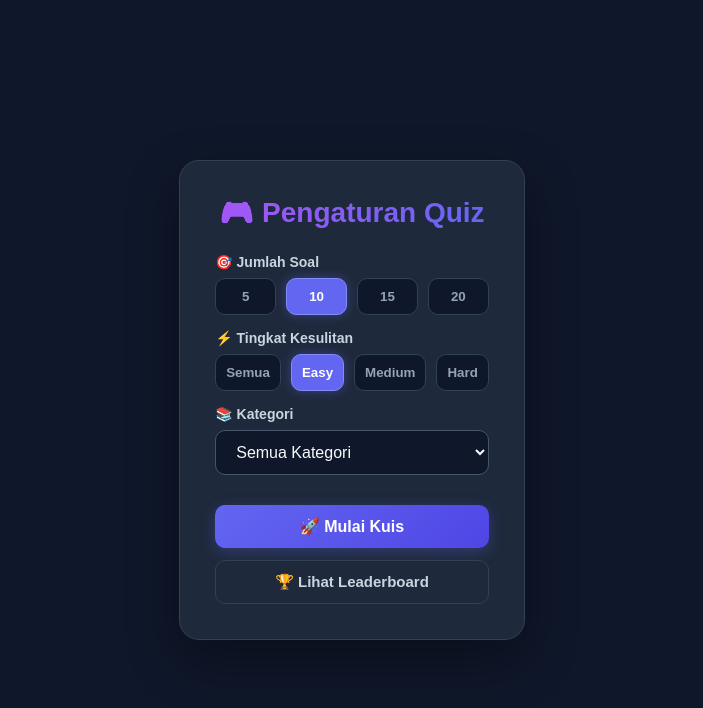
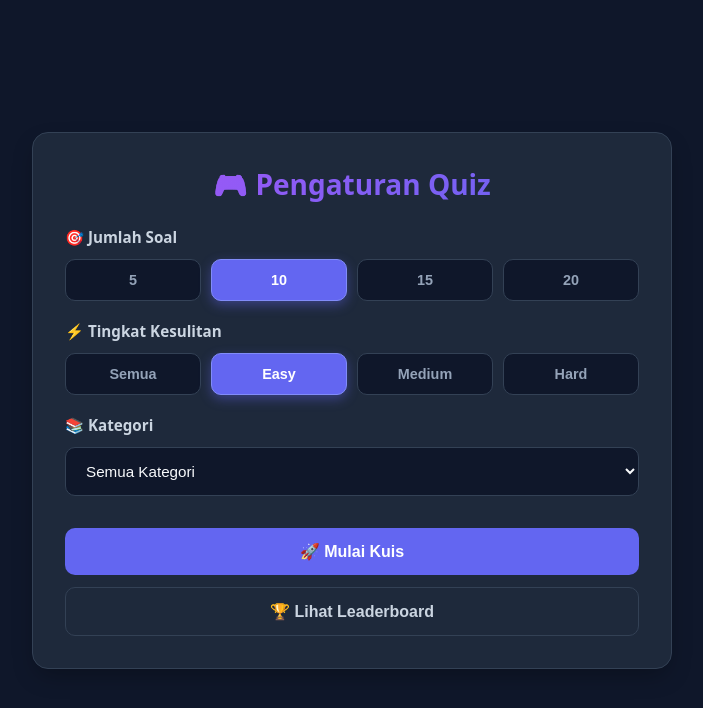
Before and after one commit to Husain-Faqih/quiz-react, a React (Vite) app: page / in a window 1280 px wide. Shown: the top 708 px of the page, without its empty margins (288-991 px from the left). Built offline with nearby package versions, Linux system fonts and the light colour scheme.

Commit message:
style update

```diff
--- a/src/style/global.css
+++ b/src/style/global.css
@@ -1,4 +1,3 @@
-/* Reset & Styling Dasar */
 * {
     margin: 0;
     padding: 0;
@@ -6,9 +5,9 @@
 }
 
 body {
-    font-family: Arial, sans-serif;
+    font-family: system-ui, -apple-system, BlinkMacSystemFont, 'Segoe UI', Roboto, Oxygen, Ubuntu, Cantarell, sans-serif;
     min-height: 100vh;
-    background: #0f172a;
+    background-color: #0f172a;
     color: #f8fafc;
     display: flex;
     justify-content: center;
@@ -16,61 +15,69 @@ body {
     padding: 20px;
 }
 
-.quiz-container {
+#root {
     width: 100%;
-    max-width: 700px;
-    background: #1e293b;
-    padding: 35px;
-    border-radius: 20px;
-    border: 1px solid #334155;
-    box-shadow: 0 20px 50px rgba(0, 0, 0, 0.35);
+    display: flex;
+    justify-content: center;
+    align-items: center;
 }
 
 .quiz-title {
     text-align: center;
-    font-size: 28px;
+    font-size: 1.75rem;
     font-weight: 800;
     background: linear-gradient(135deg, #a855f7, #6366f1);
     -webkit-background-clip: text;
     -webkit-text-fill-color: transparent;
-    margin-bottom: 25px;
+    margin-bottom: 24px;
 }
 
-/* Tombol Umum */
 .main-btn {
-    display: block;
-    width: 100%;
-    padding: 12px 24px;
+    background-color: #6366f1;
+    color: #ffffff;
     border: none;
-    border-radius: 10px;
-    background: linear-gradient(135deg, #6366f1, #4f46e5);
-    color: #ffffff;
-    font-size: 16px;
-    font-weight: bold;
+    padding: 10px 20px;
+    border-radius: 8px;
+    font-size: 0.9rem;
+    font-weight: 600;
     cursor: pointer;
-    box-shadow: 0 4px 15px rgba(99, 102, 241, 0.3);
-    transition: transform 0.2s ease, box-shadow 0.2s ease;
+    transition: background-color 0.2s ease, transform 0.1s ease;
 }
 
-.main-btn:hover {
-    transform: translateY(-2px);
-    box-shadow: 0 6px 20px rgba(99, 102, 241, 0.5);
+.main-btn:hover:not(:disabled) {
+    background-color: #4f46e5;
+    transform: translateY(-1px);
+}
+
+.main-btn:active:not(:disabled) {
+    transform: translateY(0);
+}
+
+.main-btn:disabled {
+    opacity: 0.5;
+    cursor: not-allowed;
 }
 
 .secondary-btn {
     width: 100%;
-    padding: 12px;
+    padding: 12px 20px;
     border: 1px solid #334155;
-    border-radius: 10px;
-    background: #1e293b;
+    border-radius: 8px;
+    background-color: #1e293b;
     color: #cbd5e1;
-    font-size: 15px;
+    font-size: 0.9rem;
     font-weight: 600;
     cursor: pointer;
     transition: all 0.2s ease;
 }
 
-.secondary-btn:hover {
-    background: #334155;
+.secondary-btn:hover:not(:disabled) {
+    background-color: #334155;
     color: #ffffff;
+    border-color: #475569;
 }
+
+.secondary-btn:disabled {
+    opacity: 0.5;
+    cursor: not-allowed;
+}
--- a/src/style/question.css
+++ b/src/style/question.css
@@ -1,54 +1,69 @@
+.quiz-container {
+    width: 100%;
+    max-width: 640px;
+    margin: 40px auto;
+    background-color: #1e293b;
+    border: 1px solid #334155;
+    border-radius: 16px;
+    padding: 32px;
+    box-shadow: 0 10px 25px -5px rgba(0, 0, 0, 0.3);
+}
+
 .quiz-header {
-    margin-bottom: 25px;
+    display: flex;
+    flex-direction: column;
+    gap: 12px;
+    margin-bottom: 24px;
 }
 
 .quiz-info {
     display: flex;
     justify-content: space-between;
     align-items: center;
-    margin-bottom: 12px;
 }
 
 .badge {
-    background: rgba(99, 102, 241, 0.15);
-    color: #818cf8;
-    border: 1px solid rgba(99, 102, 241, 0.3);
+    background-color: #312e81;
+    color: #a5b4fc;
     padding: 4px 12px;
     border-radius: 20px;
-    font-size: 12px;
-    font-weight: 600;
+    font-size: 0.85rem;
+    font-weight: 500;
+}
+
+.timer-badge {
+    font-size: 0.9rem;
+    color: #cbd5e1;
+    font-weight: 500;
 }
 
 .question-count {
-    font-size: 14px;
+    font-size: 0.875rem;
     color: #94a3b8;
 }
 
-.question-count strong {
-    color: #f8fafc;
-}
-
+/* Menyesuaikan dengan className di QuestionCard.jsx */
+.progres-bar-background,
 .progress-bar-background {
     width: 100%;
-    height: 8px;
-    background: #0f172a;
-    border-radius: 10px;
+    height: 6px;
+    background-color: #334155;
+    border-radius: 999px;
     overflow: hidden;
 }
 
 .progress-bar-fill {
     height: 100%;
-    background: linear-gradient(90deg, #a855f7, #6366f1);
-    border-radius: 10px;
+    background-color: #6366f1;
     transition: width 0.3s ease;
 }
 
 .question {
-    font-size: 20px;
-    font-weight: 700;
-    line-height: 1.5;
+    font-size: 1.2rem;
+    font-weight: 600;
+    line-height: 1.6;
     color: #f8fafc;
-    margin-bottom: 25px;
+    margin-bottom: 24px;
 }
 
 .answers {
@@ -60,17 +75,24 @@
 .answer-btn {
     display: flex;
     align-items: center;
-    gap: 14px;
+    gap: 16px;
     width: 100%;
     padding: 14px 18px;
+    background-color: #0f172a;
     border: 1px solid #334155;
     border-radius: 12px;
-    background: #0f172a;
-    color: #f8fafc;
-    font-size: 15px;
+    color: #e2e8f0;
+    font-size: 0.95rem;
     text-align: left;
     cursor: pointer;
     transition: all 0.2s ease;
+}
+
+/* Penggabungan hover state */
+.answer-btn:hover:not(:disabled) {
+    background-color: #1e293b;
+    border-color: #6366f1;
+    transform: translateX(4px);
 }
 
 .option-prefix {
@@ -79,65 +101,55 @@
     justify-content: center;
     width: 28px;
     height: 28px;
-    background: #1e293b;
+    background-color: #1e293b;
     border-radius: 6px;
-    font-size: 13px;
-    font-weight: bold;
+    font-size: 0.85rem;
+    font-weight: 600;
     color: #94a3b8;
+    flex-shrink: 0;
 }
 
-.answer-btn:hover:not(:disabled) {
-    background: #1e293b;
-    border-color: #6366f1;
-    transform: translateX(4px);
-}
-
-.answer-btn:hover:not(:disabled) .option-prefix {
-    background: #6366f1;
-    color: #ffffff;
-}
-
+/* Feedback State Jawaban */
 .answer-btn.correct {
-    background: rgba(34, 197, 94, 0.15);
-    border-color: #22c55e;
-    color: #86efac;
+    background-color: rgba(34, 197, 94, 0.1) !important;
+    border-color: #22c55e !important;
+    color: #86efac !important;
 }
 
 .answer-btn.correct .option-prefix {
-    background: #22c55e;
+    background-color: #22c55e;
     color: #ffffff;
 }
 
 .answer-btn.wrong {
-    background: rgba(239, 68, 68, 0.15);
-    border-color: #ef4444;
-    color: #fca5a5;
+    background-color: rgba(239, 68, 68, 0.1) !important;
+    border-color: #ef4444 !important;
+    color: #fca5a5 !important;
 }
 
 .answer-btn.wrong .option-prefix {
-    background: #ef4444;
+    background-color: #ef4444;
     color: #ffffff;
 }
 
 .feedback-container {
-    margin-top: 25px;
+    margin-top: 24px;
+    padding-top: 20px;
+    border-top: 1px solid #334155;
+    display: flex;
+    justify-content: space-between;
+    align-items: center;
 }
 
 .status-badge {
-    text-align: center;
-    padding: 10px;
-    border-radius: 8px;
+    font-size: 0.95rem;
     font-weight: 600;
-    font-size: 14px;
-    margin-bottom: 15px;
 }
 
 .status-correct {
-    background: rgba(34, 197, 94, 0.1);
     color: #4ade80;
 }
 
 .status-wrong {
-    background: rgba(239, 68, 68, 0.1);
     color: #f87171;
 }
--- a/src/style/setting.css
+++ b/src/style/setting.css
@@ -1,71 +1,133 @@
+.settings-container {
+    width: 100%;
+    max-width: 640px;
+    margin: 40px auto;
+    background-color: #1e293b;
+    border-radius: 16px;
+    border: 1px solid #334155;
+    padding: 32px;
+    box-shadow: 0 10px 25px -5px rgba(0, 0, 0, 0.3);
+}
+
+.settings-title {
+    display: flex;
+    align-items: center;
+    justify-content: center;
+    gap: 10px;
+    font-size: 1.5rem;
+    font-weight: 700;
+    color: #f8fafc;
+    margin-bottom: 28px;
+    text-align: center;
+}
+
 .settings-form {
     display: flex;
     flex-direction: column;
-    gap: 15px;
-    margin-top: 20px;
+    gap: 20px;
 }
 
+.settings-group,
 .input-group {
     display: flex;
     flex-direction: column;
-    gap: 8px;
 }
 
+.settings-label,
 .input-group label {
-    font-size: 14px;
+    display: flex;
+    align-items: center;
+    gap: 8px;
+    font-size: 0.95rem;
     font-weight: 600;
     color: #cbd5e1;
+    margin-bottom: 12px;
 }
 
+/* Grid & Button Pilihan (Jumlah Soal / Kesulitan) */
+.options-grid,
 .pill-group {
-    display: flex;
+    display: grid;
+    grid-template-columns: repeat(4, 1fr);
     gap: 10px;
 }
 
+.options-btn,
 .pill-btn {
-    flex: 1;
-    padding: 10px;
-    background: #0f172a;
+    width: 100%;
+    padding: 12px 10px;
+    background-color: #0f172a;
     border: 1px solid #334155;
     border-radius: 10px;
     color: #94a3b8;
-    font-weight: bold;
+    font-size: 0.9rem;
+    font-weight: 600;
     cursor: pointer;
     transition: all 0.2s ease;
 }
 
+.options-btn:hover,
 .pill-btn:hover {
     border-color: #6366f1;
     color: #f8fafc;
+    background-color: #1e1b4b;
 }
 
+.options-btn.active,
 .pill-btn.active {
-    background: #6366f1;
+    background-color: #6366f1;
     border-color: #818cf8;
     color: #ffffff;
-    box-shadow: 0 0 12px rgba(99, 102, 241, 0.4);
+    box-shadow: 0 4px 12px rgba(99, 102, 241, 0.4);
 }
 
+/* Dropdown Select Kategori */
+.select-input,
 .settings-form select {
     width: 100%;
-    padding: 12px 16px;
-    border: 1px solid #475569;
+    padding: 14px 16px;
+    background-color: #0f172a;
+    border: 1px solid #334155;
     border-radius: 10px;
-    background: #0f172a;
     color: #f8fafc;
-    font-size: 16px;
+    font-size: 0.95rem;
     outline: none;
     cursor: pointer;
     transition: border-color 0.2s ease;
 }
 
+.select-input:focus,
 .settings-form select:focus {
     border-color: #6366f1;
 }
 
+.select-input option,
+.settings-form select option {
+    background-color: #0f172a;
+    color: #f8fafc;
+}
+
+/* Area Tombol Aksi */
 .action-buttons {
     display: flex;
     flex-direction: column;
     gap: 12px;
-    margin-top: 15px;
+    margin-top: 12px;
 }
+
+.action-buttons .main-btn,
+.action-buttons .secondary-btn {
+    width: 100%;
+    padding: 14px;
+    font-size: 1rem;
+    border-radius: 10px;
+}
+
+/* Penyesuaian HP */
+@media (max-width: 480px) {
+
+    .options-grid,
+    .pill-group {
+        grid-template-columns: repeat(2, 1fr);
+    }
+}
```
